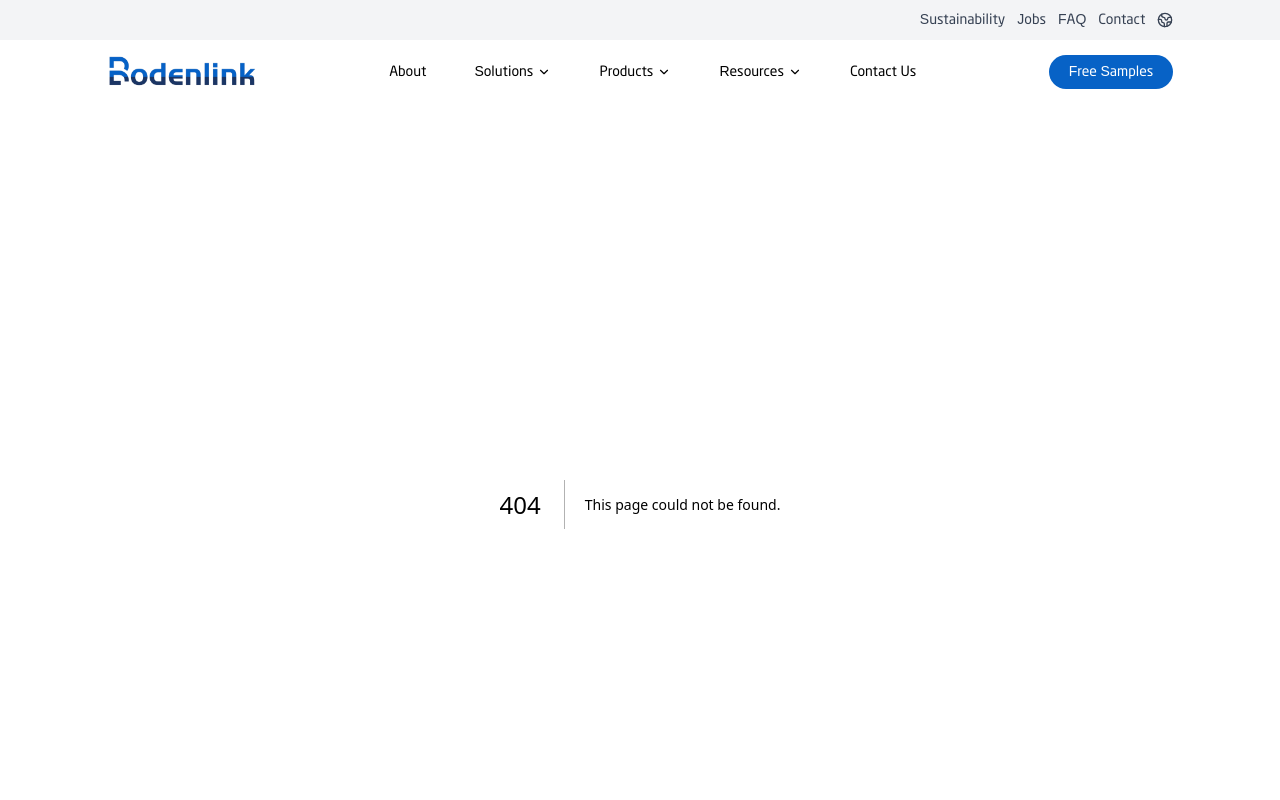
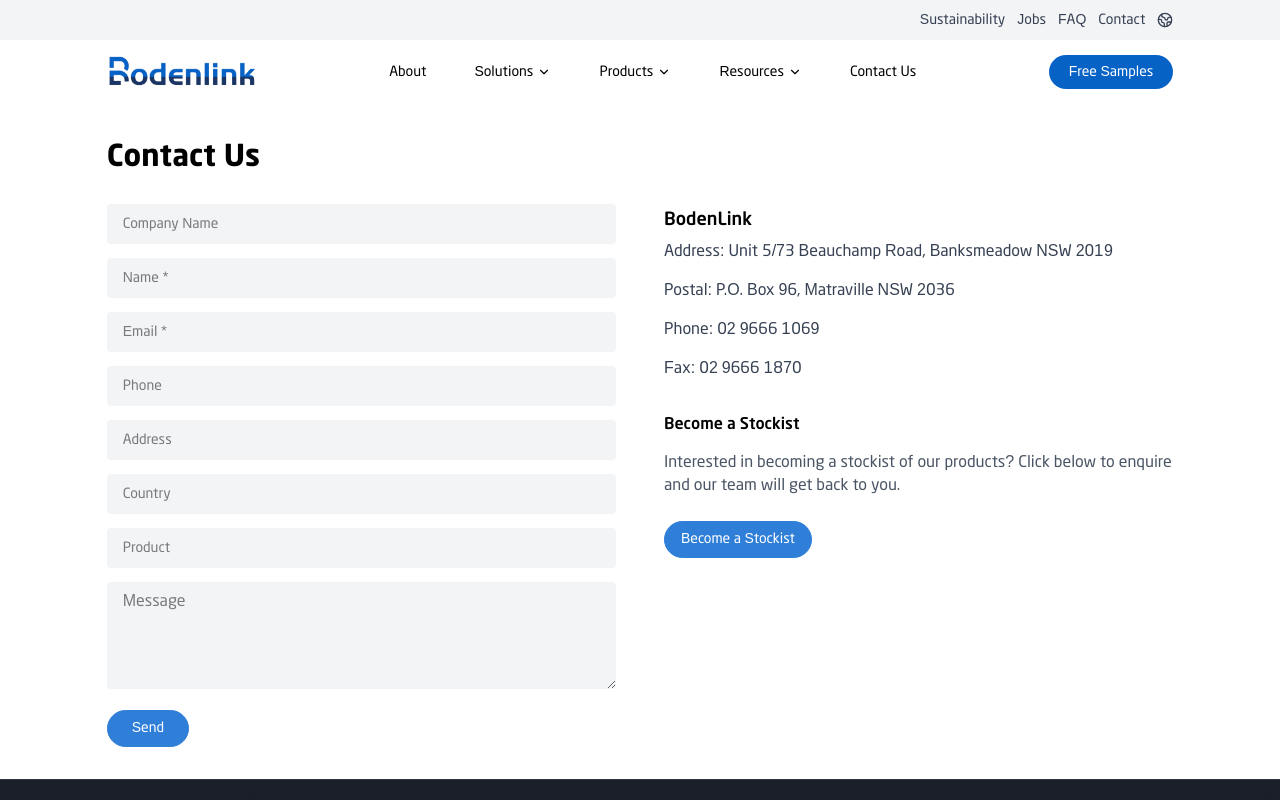
Before and after one commit to Abdulwahab76/leadex-next, a Next.js app: page /contact in a window 1280 px wide. Before the commit this address had no page. Shown: the top 800 px of the page. Built offline with nearby package versions, Linux system fonts and the light colour scheme.

Commit message:
feat: contact form with schema

```diff
--- /dev/null
+++ b/src/app/contact/contactForm.tsx
@@ -0,0 +1,208 @@
+"use client";
+
+import { useState, ChangeEvent, FormEvent } from "react";
+
+type ContactFormData = {
+    company: string;
+    name: string;
+    email: string;
+    phone: string;
+    address: string;
+    country: string;
+    product: string;
+    message: string;
+};
+
+const initialFormData: ContactFormData = {
+    company: "",
+    name: "",
+    email: "",
+    phone: "",
+    address: "",
+    country: "",
+    product: "",
+    message: "",
+};
+
+export default function ContactForm() {
+    const [formData, setFormData] = useState<ContactFormData>(initialFormData);
+    const [isSubmitting, setIsSubmitting] = useState(false);
+    const [error, setError] = useState<string | null>(null);
+    const [success, setSuccess] = useState(false);
+
+    function handleChange(
+        e: ChangeEvent<HTMLInputElement | HTMLTextAreaElement>
+    ) {
+        const { name, value } = e.target;
+        setFormData((prev) => ({ ...prev, [name]: value }));
+    }
+
+    async function handleSubmit(e: FormEvent) {
+        e.preventDefault();
+        setIsSubmitting(true);
+        setError(null);
+
+        try {
+            // 🔁 Replace later with API route or Server Action
+            const res = await fetch("/api/contact", {
+                method: "POST",
+                headers: {
+                    "Content-Type": "application/json",
+                },
+                body: JSON.stringify(formData),
+            });
+
+            if (!res.ok) {
+                throw new Error("Something went wrong. Please try again.");
+            }
+
+            setSuccess(true);
+            setFormData(initialFormData);
+        } catch (err) {
+            setError("Failed to send message. Please try again later.");
+        } finally {
+            setIsSubmitting(false);
+        }
+    }
+
+    return (
+        <form
+            onSubmit={handleSubmit}
+            noValidate
+            className="space-y-3.5"
+            aria-describedby="form-status"
+        >
+            {/* Company */}
+            <Input
+                label="Company Name"
+                name="company"
+                value={formData.company}
+                onChange={handleChange}
+            />
+
+            {/* Name */}
+            <Input
+                label="Name"
+                name="name"
+                value={formData.name}
+                onChange={handleChange}
+                required
+            />
+
+            {/* Email */}
+            <Input
+                label="Email"
+                name="email"
+                type="email"
+                value={formData.email}
+                onChange={handleChange}
+                required
+            />
+
+            {/* Phone */}
+            <Input
+                label="Phone"
+                name="phone"
+                value={formData.phone}
+                onChange={handleChange}
+            />
+
+            {/* Address */}
+            <Input
+                label="Address"
+                name="address"
+                value={formData.address}
+                onChange={handleChange}
+            />
+
+            {/* Country */}
+            <Input
+                label="Country"
+                name="country"
+                value={formData.country}
+                onChange={handleChange}
+            />
+
+            {/* Product */}
+            <Input
+                label="Product"
+                name="product"
+                value={formData.product}
+                onChange={handleChange}
+            />
+
+            {/* Message */}
+            <div>
+                <label htmlFor="message" className="sr-only">
+                    Message
+                </label>
+                <textarea
+                    id="message"
+                    name="message"
+                    rows={4}
+                    value={formData.message}
+                    onChange={handleChange}
+                    placeholder="Message"
+                    className="w-full bg-gray-100 px-4 py-2 text-sm rounded"
+                />
+            </div>
+
+            {/* Status */}
+            <div id="form-status" aria-live="polite">
+                {error && <p className="text-sm text-red-600">{error}</p>}
+                {success && (
+                    <p className="text-sm text-green-600">
+                        Thank you! Your message has been sent.
+                    </p>
+                )}
+            </div>
+
+            {/* Submit */}
+            <button
+                type="submit"
+                disabled={isSubmitting}
+                className="border border-primary-500   text-xs px-6 py-2 rounded-full bg-primary-500 text-white transition-colors delay-75 cursor-pointer disabled:opacity-50"
+            >
+                {isSubmitting ? "Sending..." : "Send"}
+            </button>
+        </form>
+    );
+}
+
+
+type InputProps = {
+    label: string;
+    name: keyof ContactFormData;
+    type?: string;
+    value: string;
+    onChange: (e: ChangeEvent<HTMLInputElement>) => void;
+    required?: boolean;
+};
+
+function Input({
+    label,
+    name,
+    type = "text",
+    value,
+    onChange,
+    required,
+}: InputProps) {
+    return (
+        <div>
+            <label htmlFor={name} className="sr-only">
+                {label}
+                {required && " *"}
+            </label>
+            <input
+                id={name}
+                name={name}
+                type={type}
+                value={value}
+                onChange={onChange}
+                required={required}
+                placeholder={`${label}${required ? " *" : ""}`}
+                className="w-full bg-gray-100 px-4 py-2 text-xs rounded outline-primary-500 h-10  "
+            />
+        </div>
+    );
+}
--- /dev/null
+++ b/src/app/contact/page.tsx
@@ -0,0 +1,73 @@
+import ContactForm from "./contactForm";
+import type { Metadata } from "next";
+
+export const metadata: Metadata = {
+    title: "Contact Us | BodenLink",
+    description:
+        "Contact BodenLink. Address, phone, and enquiry form for stockists and customers.",
+};
+
+export default function ContactPage() {
+    return (
+        <>
+            {/* JSON-LD Schema */}
+            <script
+                type="application/ld+json"
+                dangerouslySetInnerHTML={{
+                    __html: JSON.stringify({
+                        "@context": "https://schema.org",
+                        "@type": "Organization",
+                        name: "BodenLink",
+                        address: {
+                            "@type": "PostalAddress",
+                            streetAddress: "Unit 5/73 Beauchamp Road",
+                            addressLocality: "Banksmeadow",
+                            addressRegion: "NSW",
+                            postalCode: "2019",
+                            addressCountry: "AU",
+                        },
+                        telephone: "02 9666 1069",
+                    }),
+                }}
+            />
+
+            <section className="max-w-350 w-11/12 px-2 lg:px-0 lg:w-10/12 mx-auto py-8">
+                <h1 className="text-3xl font-bold mb-8">Contact Us</h1>
+
+                <div className="grid grid-cols-1 md:grid-cols-2 gap-12">
+                    {/* Client-only form */}
+                    <ContactForm />
+                    {/* Server-rendered static info */}
+                    <div className="flex flex-col gap-y-2 items-start">
+                        <h2 className="text-lg font-medium  ">
+                            BodenLink
+                        </h2>
+
+                        <p className="text-sm text-gray-700 mb-2">
+                            Address: Unit 5/73 Beauchamp Road, Banksmeadow NSW 2019
+                        </p>
+                        <p className="text-sm text-gray-700 mb-2">
+                            Postal: P.O. Box 96, Matraville NSW 2036
+                        </p>
+                        <p className="text-sm text-gray-700 mb-2">
+                            Phone: 02 9666 1069
+                        </p>
+                        <p className="text-sm text-gray-700 mb-6">
+                            Fax: 02 9666 1870
+                        </p>
+
+                        <h3 className="text-md font-medium mb-2">Become a Stockist</h3>
+                        <p className="text-sm text-gray-600 mb-4">
+                            Interested in becoming a stockist of our products? Click below to
+                            enquire and our team will get back to you.
+                        </p>
+
+                        <button className="border text-xs border-primary-500  rounded-full   px-4 py-2    cursor-pointer  bg-primary-500 text-white transition-colors delay-75">
+                            Become a Stockist
+                        </button>
+                    </div>
+                </div>
+            </section>
+        </>
+    );
+}
```
